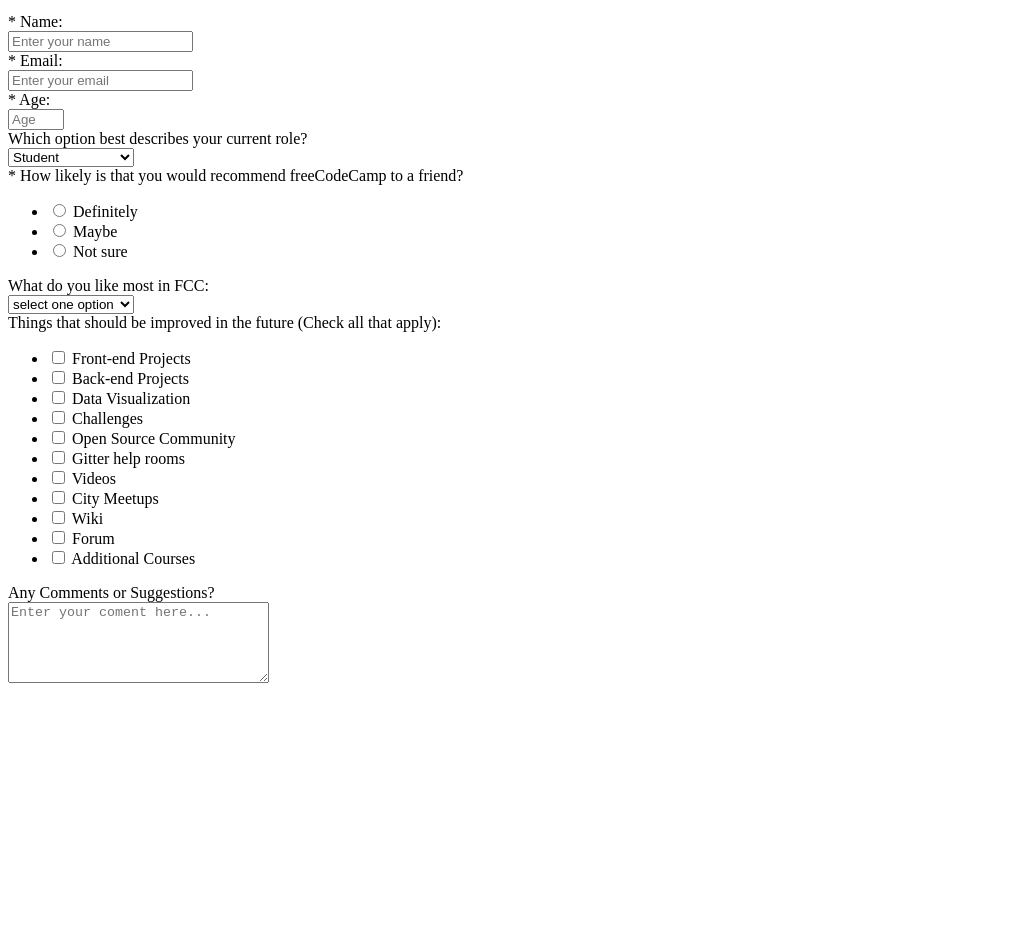
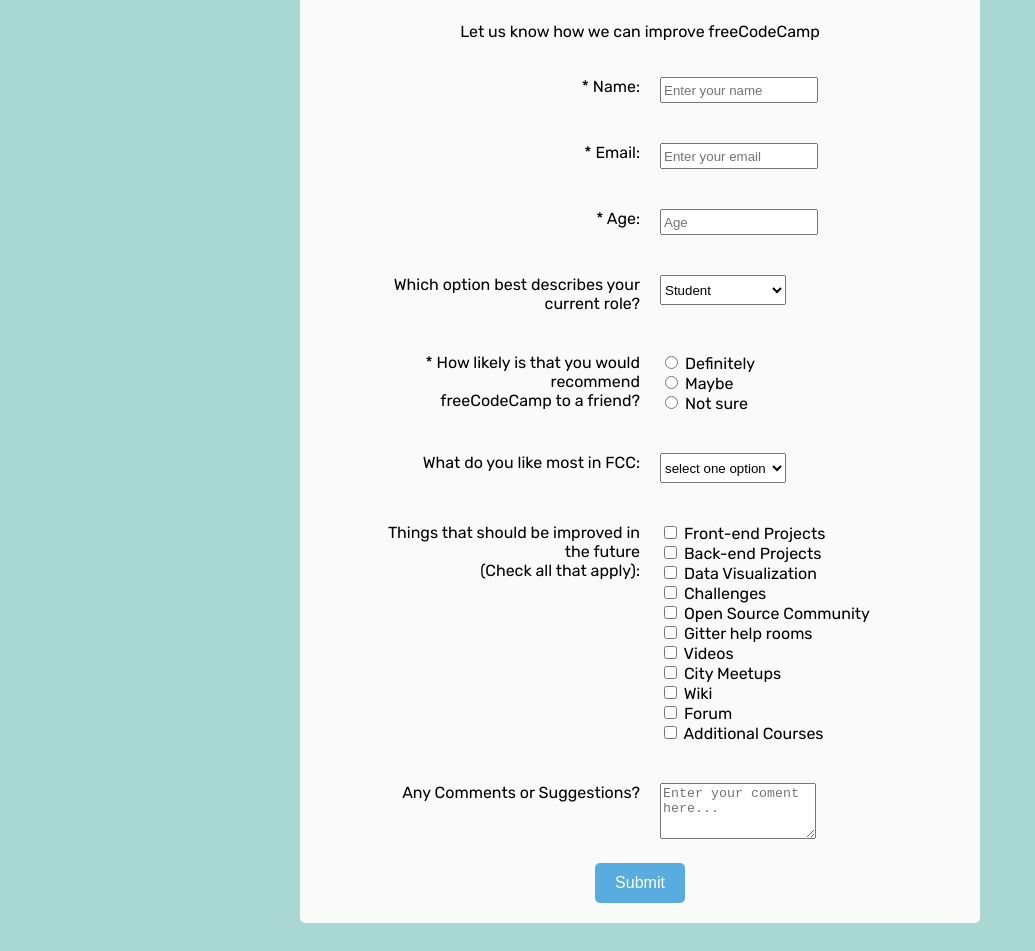
Before and after one commit to Krystian2017/HTML-CSS_Build_a_Survey_From, a plain HTML site: page index.html in a window 1280 px wide. Shown: the part 101-1052 px from the top of the page, without its empty margins (0-1035 px from the left). Before the commit the page ends 800 px from the top, so only its background shows below. Drawn offline with Linux system fonts and the light colour scheme.

Commit message:
Change in index.html & style.css

```diff
--- a/index.html
+++ b/index.html
@@ -9,7 +9,7 @@
   <body>
     <h1 id="id-title">Survey Form</h1>
     <div class="container">
-      <p id="survey-form">Let us know how we can improve freeCodeCamp</p>
+      <p id="description">Let us know how we can improve freeCodeCamp</p>
       <form id="survey-form">
         <div class="rowTab">
           <div class="label">
@@ -52,9 +52,9 @@
         </div>
         <div class="rowTab">
           <div class="label">
-            <label for="userRating" id="recommend-question">* How likely is that you would recommend freeCodeCamp to a friend?</label>
+            <label for="userRating" id="recommend-question">* How likely is that you would recommend<br> freeCodeCamp to a friend?</label>
           </div>
-          <div id="rightTab">
+          <div class="rightTab">
             <ul id="userRating">
               <li>
                 <input id="definitely" type="radio" name="radio-buttons" value="1">
@@ -88,7 +88,7 @@
         </div>
         <div class="rowTab">
           <div class="label">
-            <label for="preferences">Things that should be improved in the future (Check all that apply):</label>
+            <label for="preferences">Things that should be improved in the future<br>(Check all that apply):</label>
           </div>
           <div class="rightTab">
             <ul id="preferences">
@@ -144,9 +144,10 @@
             <label>Any Comments or Suggestions?</label>
           </div>
           <div class="rightTab">
-            <textarea id="comment" name="comment" rows="5" cols="30" placeholder="Enter your coment here..."></textarea>
+            <textarea id="comment" name="comment" placeholder="Enter your coment here..."></textarea>
           </div>
         </div>
+        <button id="submit" type="submit">Submit</button>
       </form>
     </div>
   </body>
--- a/style.css
+++ b/style.css
@@ -0,0 +1,73 @@
+@import url('https://fonts.googleapis.com/css?family=Rubik');
+
+body {
+  background-color: #A9D7D1;
+  padding: 20px;
+  font-family: 'Rubik', sans-serif;
+}
+
+#id-title {
+  text-align: center;
+  margin-top: 0;
+}
+
+.container {
+  max-width: 50vw;
+  margin: 0 auto;
+  padding: 20px;
+  background-color: #FAFAFA;
+  border-radius: 5px;
+}
+
+#description {
+  text-align: center;
+}
+
+#survey-form {
+  align-items: center;
+  display: grid;
+}
+
+.rowTab {
+  display: grid;
+  grid-template-columns: 50% 50%;
+  grid-column-gap: 20px;
+  margin: 20px;
+}
+
+.label {
+  text-align: right;
+  padding-left: 20px;
+}
+
+#name, #email, #date {
+  width: 50%;
+  height: 20px;
+}
+
+#role, #most-like {
+  height: 30px;
+}
+
+ul {
+  list-style-type: none;
+  margin: 0;
+  padding: 0;
+}
+
+#comment {
+  width: 50%;
+  height: 50px;
+}
+
+#submit {
+  width: 90px;
+  height: 40px;
+  display: inline-block;
+  background-color: #59ace0;
+  border-radius: 5px;
+  color: #fff;
+  margin: 0 auto;
+  border: 0px solid;
+  font-size: 1em;
+}
```
